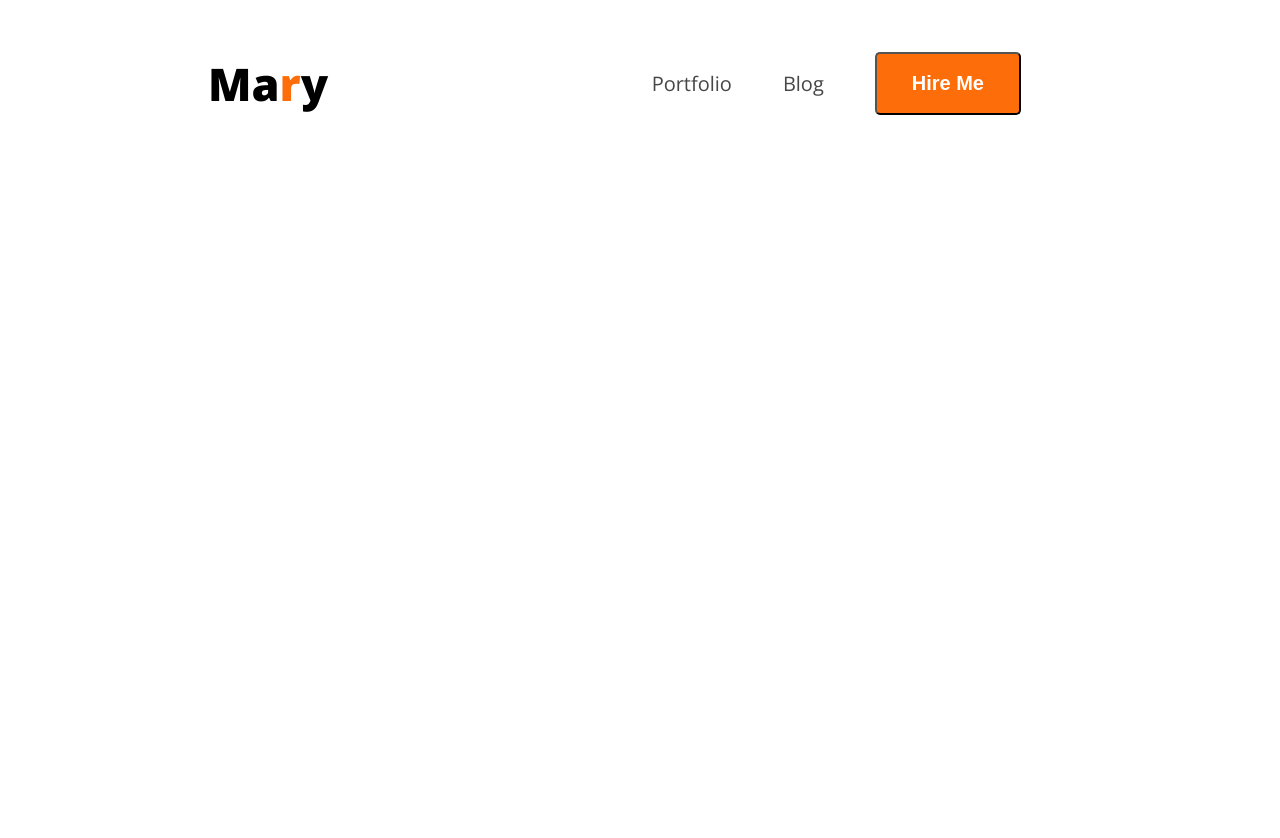
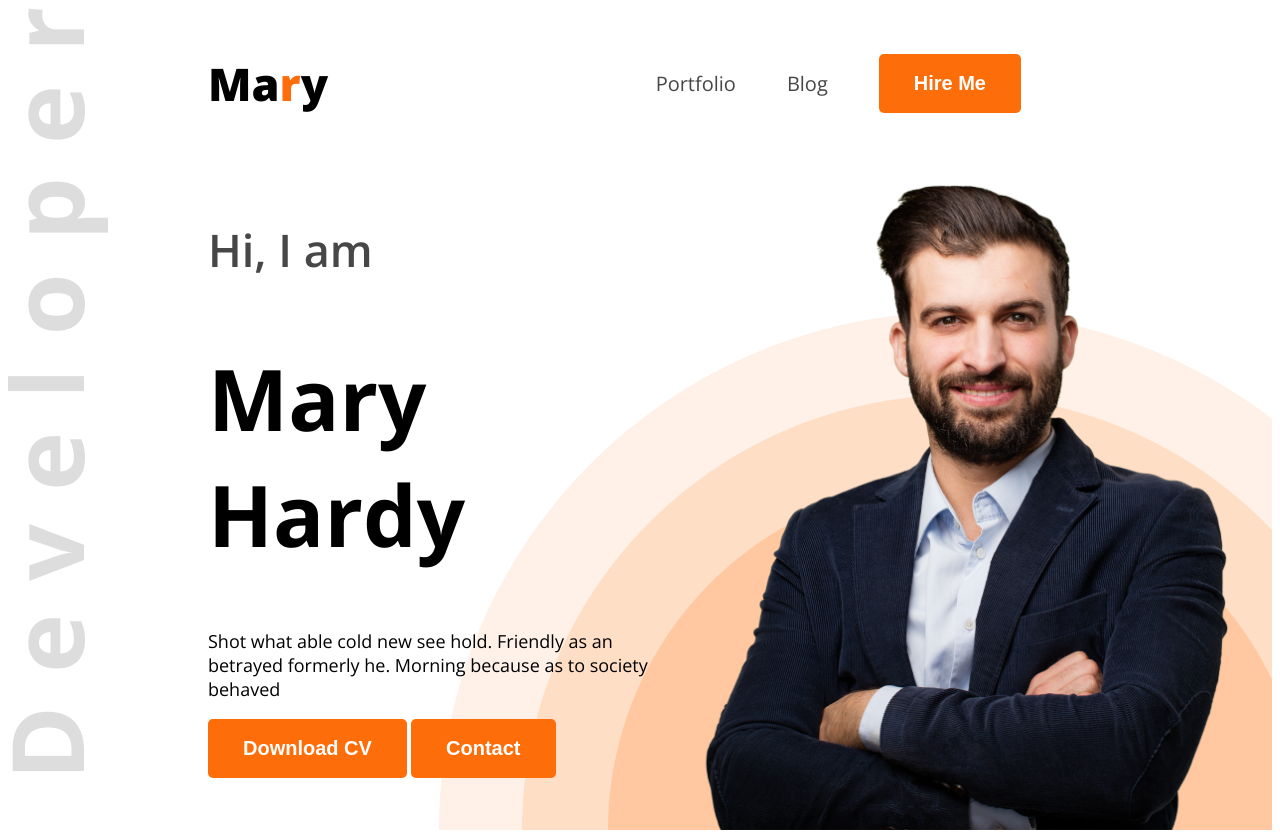
Before and after one commit to skghosh87/web-dev-portfolio, a plain HTML site: page index.html in a window 1280 px wide. Before the commit the page ends 800 px from the top, so only its background shows below. Drawn offline with nearby package versions, Linux system fonts and the light colour scheme.

Commit message:
Added Background image

```diff
--- a/Styles/styles.css
+++ b/Styles/styles.css
@@ -21,11 +21,17 @@
     background-color: #FD6E0A;
     font-weight: 700;
     font-size: 20px;
+    border: none;
     color: white;
     padding: 18px 35px;
     border-radius: 5px;
 }
+.header{
+    background-image: url("../images/developer.png"), url(../images/header_bg.png);
+    background-repeat: no-repeat;
+    background-position: top left, right bottom;
 
+}
 /* nav styles */
 nav{
     display:flex;
@@ -51,3 +57,27 @@ nav ul li a{
     text-decoration: none;
     font-size: 20px;
 }
+/* Banner Styles */
+.banner{
+    display: flex;
+    justify-content: space-between;
+    margin: 0 35px 0 200px;
+}
+.banner-content{
+    max-width: 580px;
+}
+.banner-greetings{
+ font-size: 45px;
+ font-weight: 600;
+}
+.banner-title{
+    font-weight: bold;
+    font-size: 85px;
+}
+.banner-description{
+    font-size: 18px;
+}
+.banner-profile-pic{
+    width: 580px;
+
+}
--- a/index.html
+++ b/index.html
@@ -10,7 +10,7 @@
     <link rel="stylesheet" href="Styles/styles.css">
 </head>
 <body class="open-sans-normal">
-    <header>
+    <header class="header">
         <nav >
             <h3 class="nav-title">Ma<span class="text-primary">r</span>y</h3>
             <ul>
@@ -19,6 +19,16 @@
                 <li><a href=""><button class="btn-primary">Hire Me</button></a></li>
             </ul>
         </nav>
+        <div class="banner">
+            <div class="banner-content">
+               <h4 class="banner-greetings dark-2">Hi, I am</h4>
+               <h1 class="banner-title">Mary Hardy</h1>
+               <p class="banner-description">Shot what able cold new see hold. Friendly as an betrayed formerly he. Morning because as to society behaved</p>
+               <button class="btn-primary">Download CV</button>
+               <button class="btn-primary">Contact</button>
+            </div>
+            <img class="banner-profile-pic" src="images/hardy.png" alt="">
+        </div>
     </header>
     <main>
 
```
